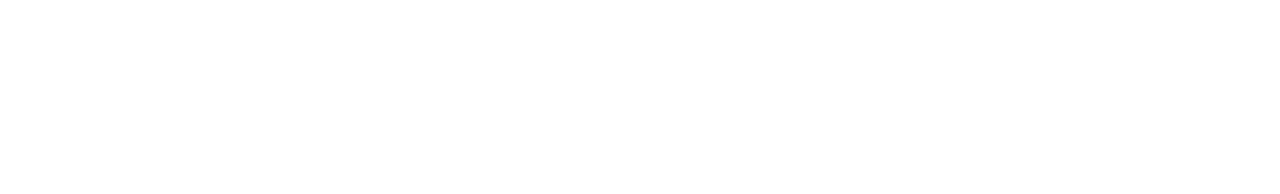
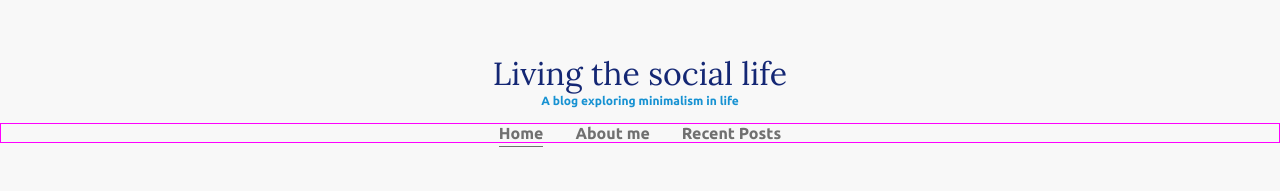
Before and after one commit to beesanderson/responsive-site-scrimba-tutorials, a plain HTML site: page nav-bar/index.html in a window 1280 px wide. Drawn offline with Linux system fonts and the light colour scheme.

Commit message:
Nav Done now messing with flex-box

```diff
--- a/nav-bar/index.html
+++ b/nav-bar/index.html
@@ -9,6 +9,19 @@
     <title>Nav-Bar How To</title>
 </head>
 <body>
+    <header>
+        <div class="site-title">
+            <h1>Living the social life</h1>
+            <p class="subtitle">A blog exploring minimalism in life</p>
+        </div>
+        <nav>
+            <ul>
+                <li><a href="#" class="current-page">Home</a></li>
+                <li><a href="#">About me</a></li>
+                <li><a href="#">Recent Posts</a></li>
+            </ul>
+        </nav>
+    </header>
 
 </body>
 </html>
--- a/nav-bar/styles.css
+++ b/nav-bar/styles.css
@@ -1,5 +1,91 @@
+body {
+    margin: 0;
+    font-family: 'Ubuntu', sans-serif;
+}
+
+
 /*  Fonts
     -----
     font-family: 'Lora', serif;
     font-family: 'Ubuntu', sans-serif;
  */
+
+ /* For tutorial he's going to show compound selectors but I'll probably do classes like: site-title for <h1>&&<p>, , sub-title for <p>, nav-list for <ul>, nav-list-item for <li>, nav-link for <a> */
+
+
+
+/*
+=================
+Typography
+=================
+*/
+
+ h1 {
+    font-family: 'Lora', serif;
+    font-weight: 400;
+    color: #142774;
+    font-size: 2rem;
+    margin-bottom: 0;
+ }
+
+ .subtitle {
+     font-weight: 700;
+     color: #1792d2;
+     font-size: .75rem;
+     margin: 0;
+     margin-bottom: 0;
+ }
+
+/*
+=================
+Layout
+=================
+*/
+
+header {
+    text-align: center;
+    background: #f8f8f8;
+    padding: 2em 0;
+}
+
+
+/* navigation */
+
+ nav ul {
+    border: 1px solid magenta;
+    list-style: none;
+    padding: 0;
+    display: flex;
+    justify-content: center;
+}
+/* don't put text-align in parent and it won't work because it will center it within it's parent. It will for header but home is centered but its center in its "home" box same with the others */
+
+
+nav li {
+    /* border: 2px dotted orange; */
+
+    margin: 0 1em;
+}
+
+nav a {
+    /* border: 3px solid green; */
+    font-size: 1rem;
+    text-decoration: none;
+    color: #707070;
+    font-weight: 700;
+    padding: .25em 0;
+    /* .25 o padding good for mobile bc it helps make it a bit bigger for thumbs */
+}
+
+nav a:hover,
+nav a:focus {
+    color: #1792d2;
+}
+
+.current-page {
+    border-bottom: 1px solid #707070;
+}
+
+.current-page:hover {
+    color: #707070;
+}
```
